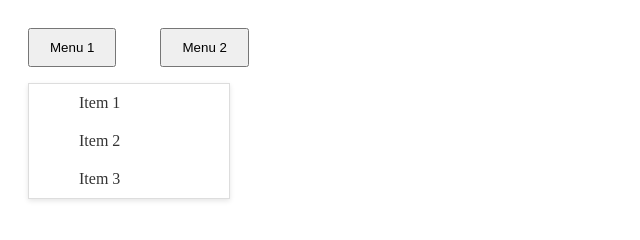
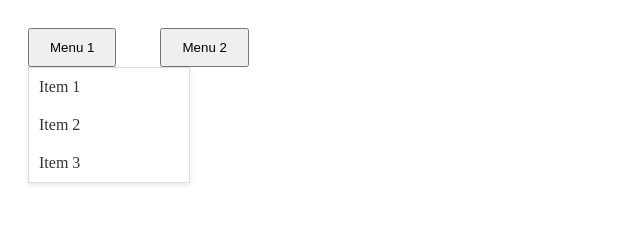
Before and after one commit to mdahamshi/sb-components, a website built with Vite: page dev/index.html in a window 1280 px wide. Both pictures are taken after a click on the button "Menu 1". Shown: the whole page, without its empty margins (0-640 px from the left). Built offline with nearby package versions, Linux system fonts and the light colour scheme.

Commit message:
Fixes menu margins

```diff
--- a/src/components/Dropdown/Dropdown.css
+++ b/src/components/Dropdown/Dropdown.css
@@ -19,6 +19,8 @@
   border: 1px solid #ddd;
   box-shadow: 0 2px 5px rgba(0, 0, 0, 0.1);
   z-index: 1000;
+  margin-top: 0;
+  padding-left: 0;
 }
 
 .dropdown-menu li {
```
